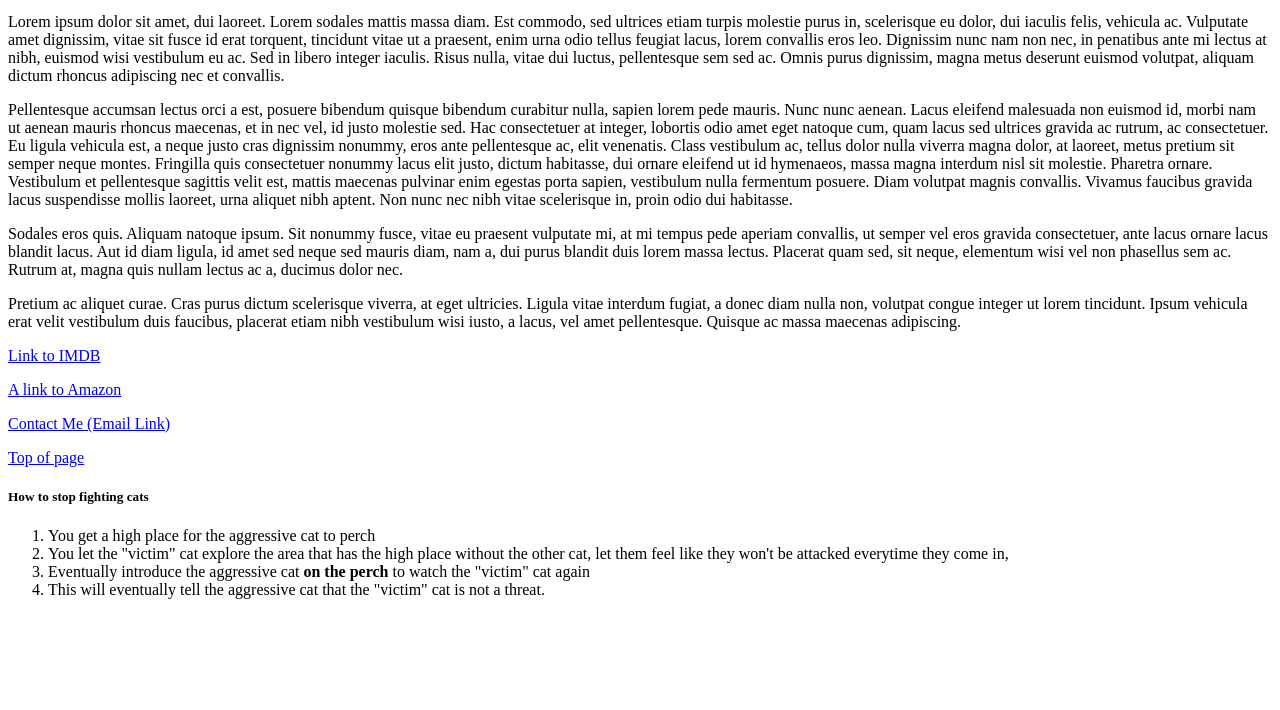
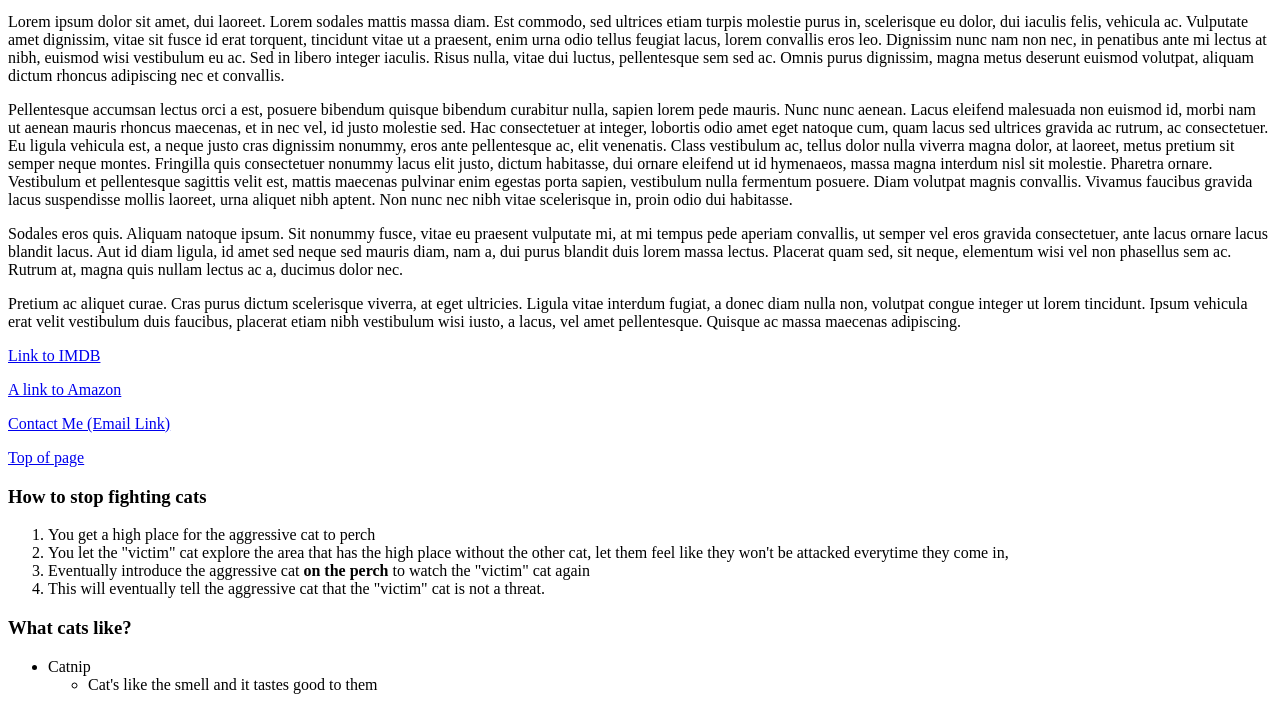
Before and after one commit to KatLikesCoffee/2019htmlintro, a plain HTML site: page index.html in a window 1280 px wide. Shown: the part 101-811 px from the top of the page. Drawn offline with Linux system fonts and the light colour scheme.

Commit message:
Added UL and Sub List

```diff
--- a/index.html
+++ b/index.html
@@ -21,7 +21,7 @@
    <p><a href="mailto:s.katarina.paveza@redclayschools.com">Contact Me (Email Link)</a></p>
    <p><a href="#top">Top of page</a></p>
 
-   <h5>How to stop fighting cats</h5>
+   <h3>How to stop fighting cats</h3>
    <ol>
        <li>You get a high place for the aggressive cat to perch</li>
        <li>You let the "victim" cat explore the area that has the high place without the other cat, let them feel like they won't be attacked everytime they come in,</li>
@@ -29,6 +29,14 @@
        <li>This will eventually tell the aggressive cat that the "victim" cat is not a threat.</li>
    </ol>
 
+   <h3>What cats like?</h3>
+   <ul>
+       <li>Catnip</li>
+       <ul>
+           <li>Cat's like the smell and it tastes good to them</li>
+       </ul>
+   </ul>
+
 
 </body>
 </html>
```
